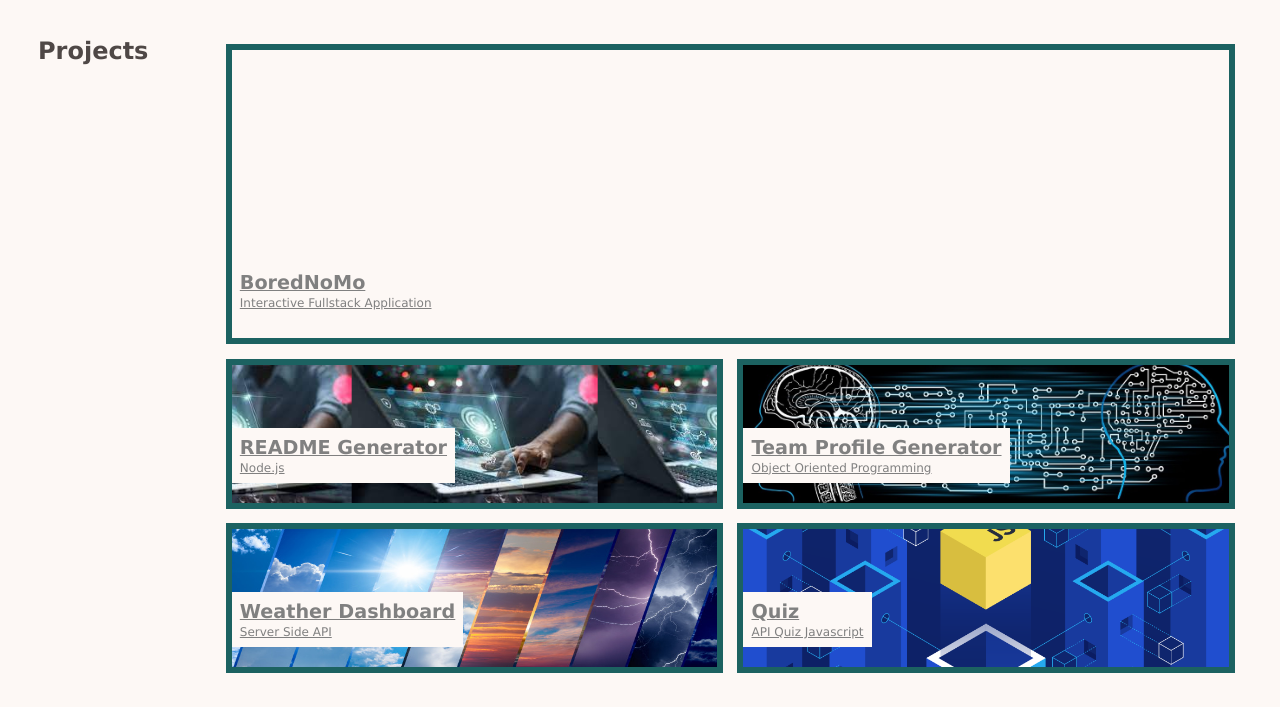
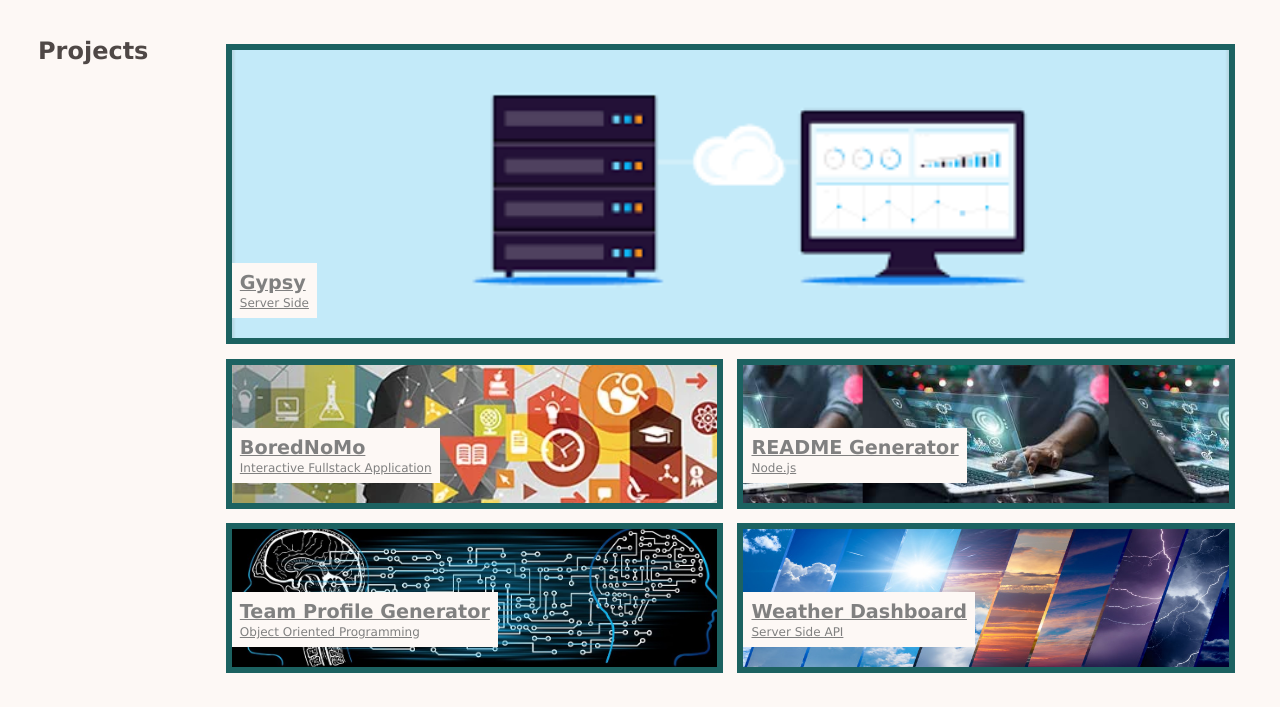
Before and after one commit to Salissa4/Portfolio, a plain HTML site: page index.html in a window 1280 px wide. Shown: the part 460-1167 px from the top of the page. Drawn offline with Linux system fonts and the light colour scheme.

Commit message:
add project 2

```diff
--- a/assets/css/style.css
+++ b/assets/css/style.css
@@ -184,8 +184,8 @@ address a {
     background-position: center;
 }
 
-.javascript {
-    background-image: url("../Images/js.png");
+.server {
+    background-image: url("../Images/server.jpeg");
     background-size: 100%;
     background-repeat: no-repeat;
     background-position: center;
--- a/index.html
+++ b/index.html
@@ -43,38 +43,38 @@
         <h2> Projects </h2>
         <div class="container">
 
+          <a class="item server" href="https://github.com/Salissa4/Gypsy">
+            <div>
+              <h3>Gypsy</h3>
+              <span>Server Side</span>
+            </div>
+          </a>
+
           <a class="item snippet" href="https://salissa4.github.io/BoredNoMo/">
-            <div>
+           <div>
               <h3>BoredNoMo</h3>
               <span>Interactive Fullstack Application</span>
             </div>
           </a>
 
           <a class="item readme" href="https://github.com/Salissa4/README-Generator">
-           <div>
+            <div>
               <h3>README Generator</h3>
               <span>Node.js</span>
             </div>
           </a>
 
-          <a class="item oop" href="https://github.com/Salissa4/Team-Profile-Generator">
+          <a class="item oop " href="https://github.com/Salissa4/Team-Profile-Generator">
             <div>
               <h3>Team Profile Generator</h3>
               <span>Object Oriented Programming</span>
             </div>
           </a>
 
-          <a class="item weather " href="https://salissa4.github.io/Weather-Dashboard/">
+          <a class="item weather" href="https://salissa4.github.io/Weather-Dashboard/">
             <div>
               <h3>Weather Dashboard</h3>
               <span>Server Side API</span>
-            </div>
-          </a>
-
-          <a class="item javascript" href="https://salissa4.github.io/Designer-Quiz/">
-            <div>
-             <h3>Quiz</h3>
-              <span>API Quiz Javascript</span>
             </div>
           </a>
         </div>
```
Also changed, not shown: assets/Images/server.jpeg (added), assets/Images/snippet.jpeg (added).
